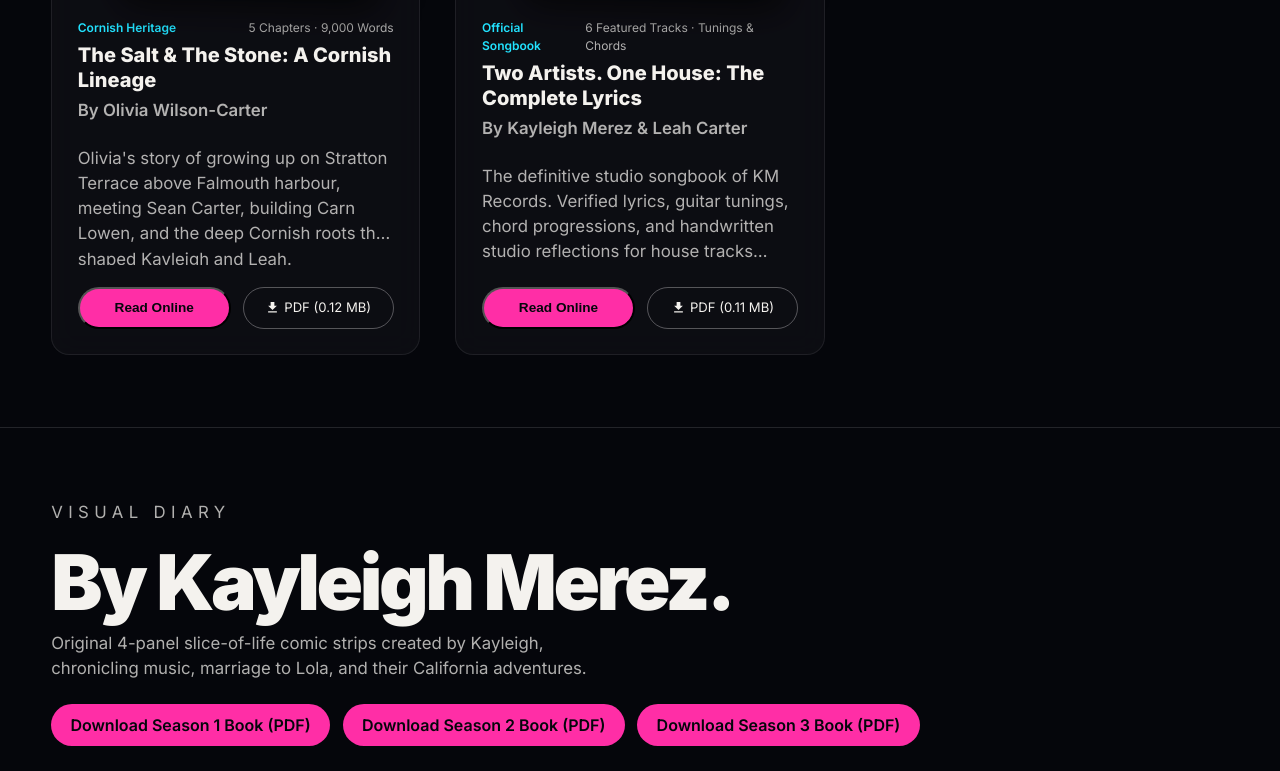
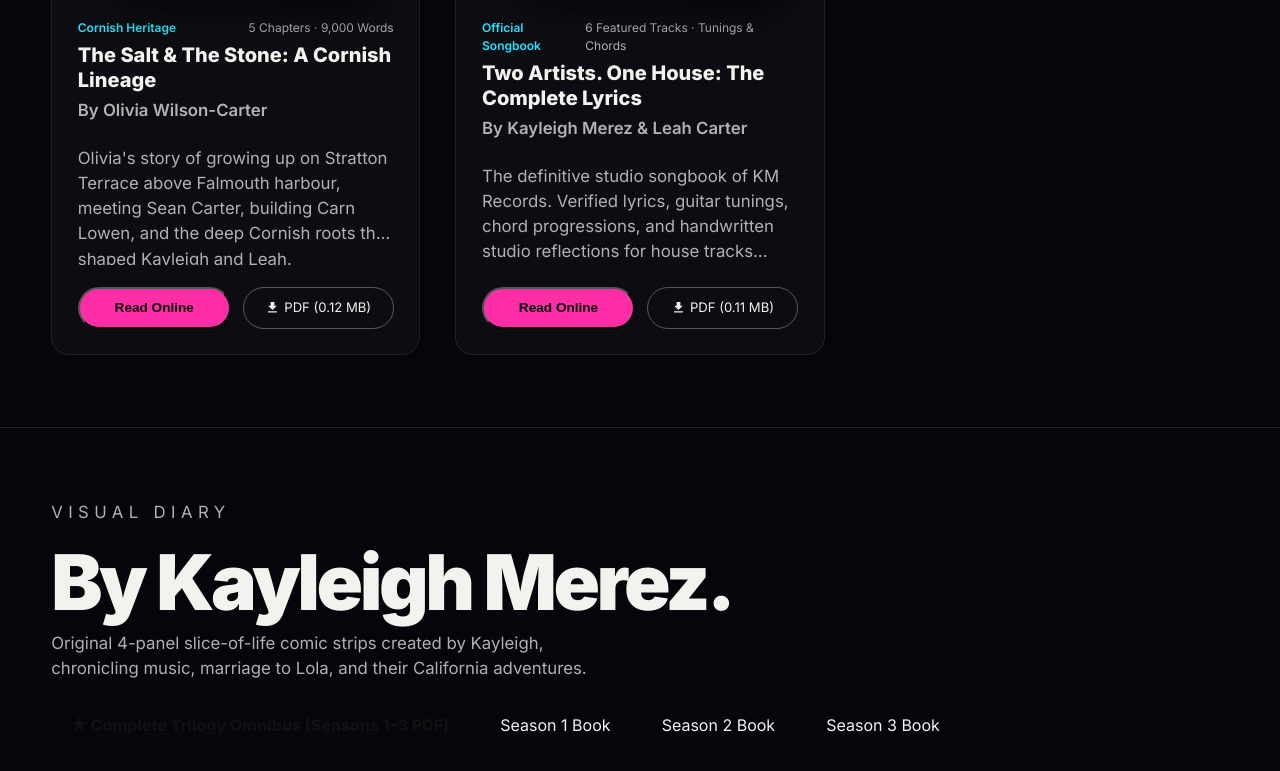
Before and after one commit to YorkieB/km-records, a plain HTML site: page index.html in a window 1280 px wide. Shown: the part 11229-12000 px from the top of the page. Drawn offline with nearby package versions, Linux system fonts and the light colour scheme; no server answers.

Commit message:
feat(comics): publish Complete Trilogy Omnibus (Seasons 1-3, 35 pages) PDF

```diff
--- a/index.html
+++ b/index.html
@@ -275,9 +275,10 @@
       <h2>By Kayleigh Merez.</h2>
       <p>Original 4-panel slice-of-life comic strips created by Kayleigh, chronicling music, marriage to Lola, and their California adventures.</p>
       <div style="margin: 1.2rem 0 2rem; display: flex; gap: 0.8rem; flex-wrap: wrap;">
-        <a class="pill solid" href="comics/By_Kayleigh_Merez_Season_1_Collector_Edition.pdf" download="By_Kayleigh_Merez_Season_1.pdf">Download Season 1 Book (PDF)</a>
-        <a class="pill solid" href="comics/By_Kayleigh_Merez_Season_2_Collector_Edition.pdf" download="By_Kayleigh_Merez_Season_2.pdf">Download Season 2 Book (PDF)</a>
-        <a class="pill solid" href="comics/By_Kayleigh_Merez_Season_3_Collector_Edition.pdf" download="By_Kayleigh_Merez_Season_3.pdf">Download Season 3 Book (PDF)</a>
+        <a class="pill solid" style="background: var(--gold); color: #111; font-weight: 700;" href="comics/By_Kayleigh_Merez_The_Complete_Trilogy_Omnibus.pdf" download="By_Kayleigh_Merez_Complete_Trilogy_Omnibus.pdf">★ Complete Trilogy Omnibus (Seasons 1–3 PDF)</a>
+        <a class="pill" href="comics/By_Kayleigh_Merez_Season_1_Collector_Edition.pdf" download="By_Kayleigh_Merez_Season_1.pdf">Season 1 Book</a>
+        <a class="pill" href="comics/By_Kayleigh_Merez_Season_2_Collector_Edition.pdf" download="By_Kayleigh_Merez_Season_2.pdf">Season 2 Book</a>
+        <a class="pill" href="comics/By_Kayleigh_Merez_Season_3_Collector_Edition.pdf" download="By_Kayleigh_Merez_Season_3.pdf">Season 3 Book</a>
       </div>
 
       <div class="comics-grid">
```
Also changed, not shown: 1 other file.
